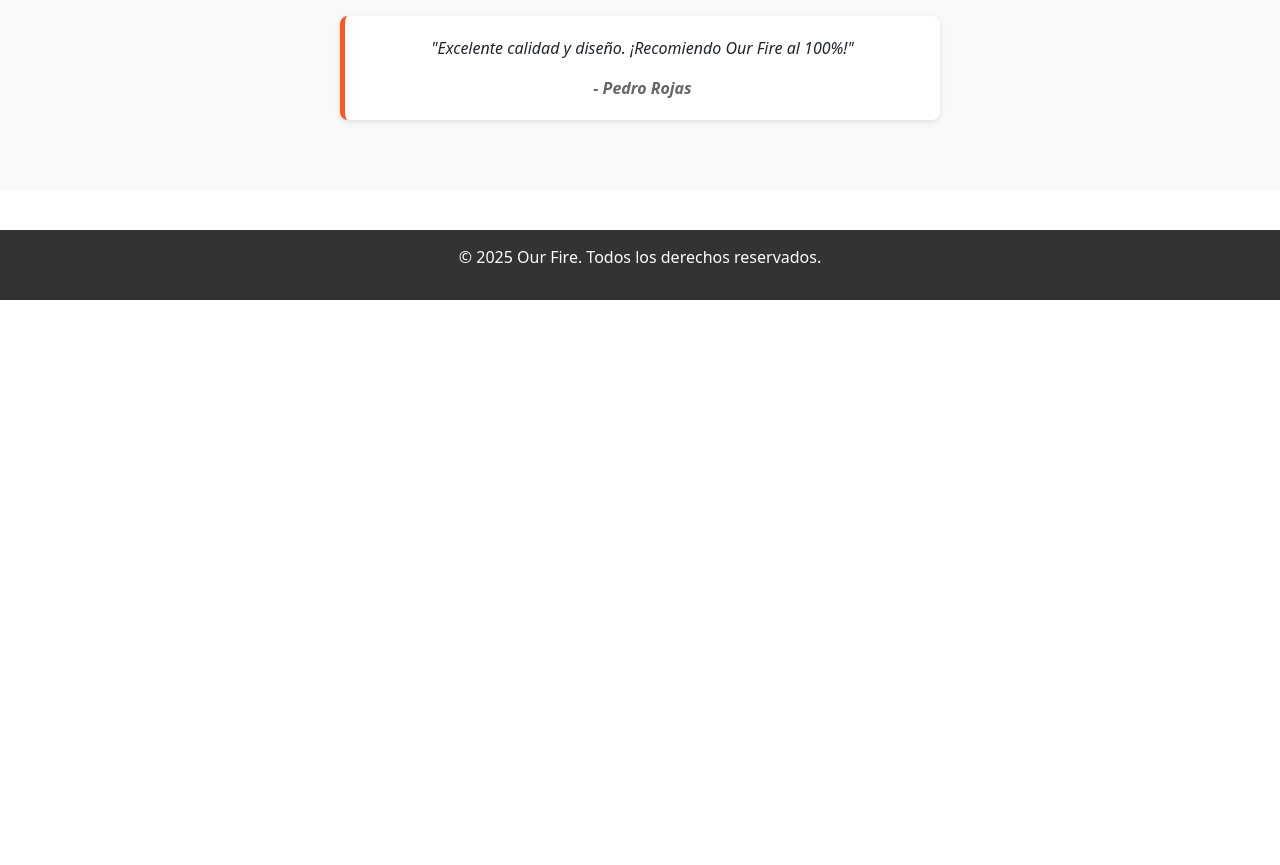
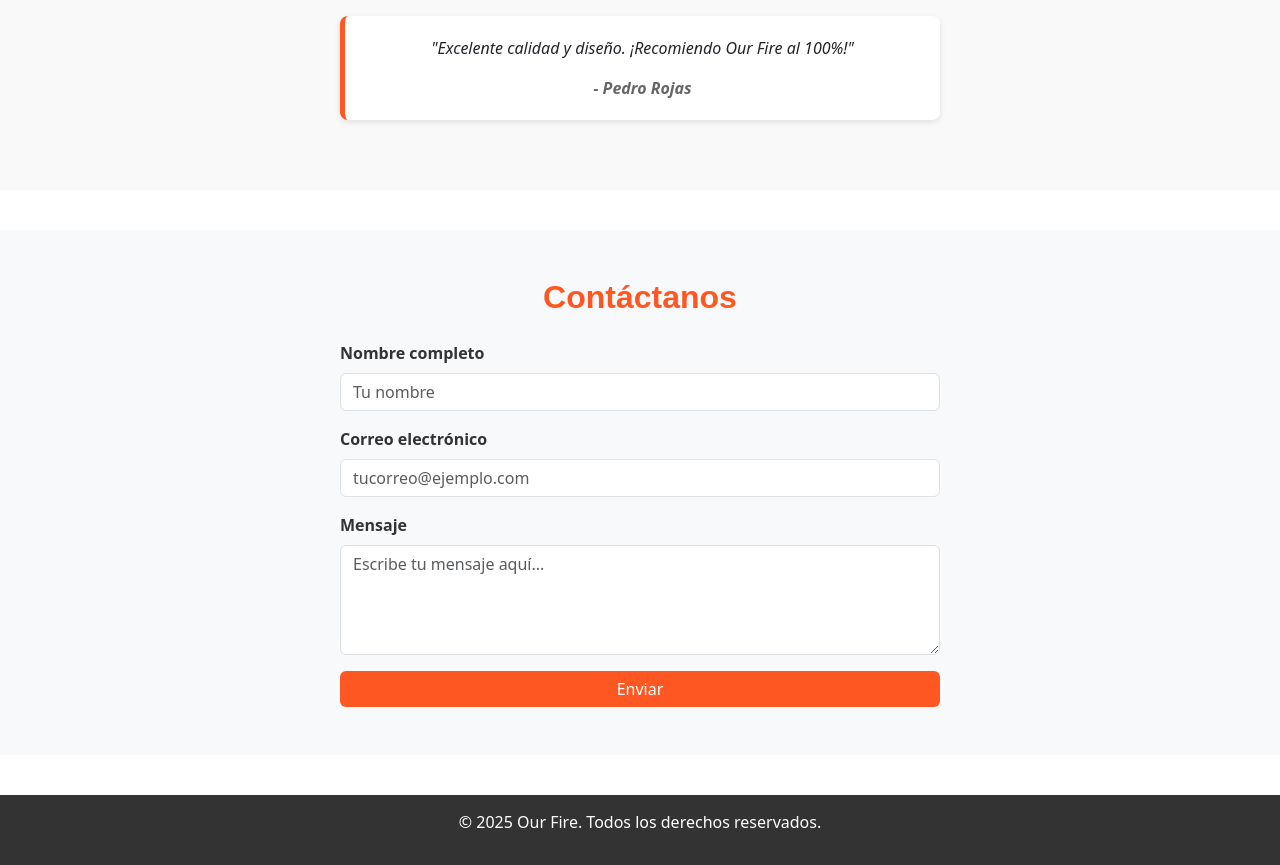
Before and after one commit to Kathefuenzalida/Proyecto3KatheFuenzalida, a plain HTML site: page index.html in a window 1280 px wide. Shown: the part 1318-2183 px from the top of the page. Before the commit the page ends 1618 px from the top, so only its background shows below. Drawn offline with nearby package versions, Linux system fonts and the light colour scheme.

Commit message:
feat. contact form

```diff
--- a/estilos.css
+++ b/estilos.css
@@ -90,7 +90,29 @@ header p {
   font-weight: bold;
   color: #666;
 }
+.contacto {
+  background-color: #fff9f5; /* suave, similar al color de tu marca */
+}
 
+.contacto h2 {
+  font-family: 'Arial', sans-serif;
+  font-weight: 700;
+}
+
+.form-label {
+  font-weight: 600;
+  color: #333;
+}
+
+.form-control:focus {
+  border-color: #FF5722;
+  box-shadow: 0 0 5px rgba(255, 87, 34, 0.5);
+}
+
+.btn-primary:hover {
+  background-color: #e64a19 !important;
+  box-shadow: 0 4px 8px rgba(230, 74, 25, 0.5);
+}
 footer {
   background-color: #333333;
   color: white;
--- a/index.html
+++ b/index.html
@@ -5,10 +5,8 @@
   <meta name="viewport" content="width=device-width, initial-scale=1.0"/>
   <title>Our Fire | Inicio</title>
 
-  <!-- Bootstrap CSS -->
   <link href="https://cdn.jsdelivr.net/npm/bootstrap@5.3.3/dist/css/bootstrap.min.css" rel="stylesheet">
 
-  <!-- Tu CSS -->
   <link rel="stylesheet" href="estilos.css">
 </head>
 <body>
@@ -75,12 +73,40 @@
       <cite>- Pedro Rojas</cite>
     </div>
   </section>
-
+<section class="contacto bg-light py-5">
+  <div class="container">
+    <h2 class="text-center mb-4" style="color: #FF5722;">Contáctanos</h2>
+    <form id="formContacto" class="mx-auto" style="max-width: 600px;">
+      <div class="mb-3">
+        <label for="nombre" class="form-label">Nombre completo</label>
+        <input type="text" class="form-control" id="nombre" placeholder="Tu nombre" required>
+      </div>
+      <div class="mb-3">
+        <label for="email" class="form-label">Correo electrónico</label>
+        <input type="email" class="form-control" id="email" placeholder="tucorreo@ejemplo.com" required>
+      </div>
+      <div class="mb-3">
+        <label for="mensaje" class="form-label">Mensaje</label>
+        <textarea class="form-control" id="mensaje" rows="4" placeholder="Escribe tu mensaje aquí..." required></textarea>
+      </div>
+      <div class="d-grid">
+        <button type="submit" class="btn btn-primary" style="background-color: #FF5722; border: none;">Enviar</button>
+      </div>
+    </form>
+  </div>
+</section>
   <footer>
     <p>&copy; 2025 Our Fire. Todos los derechos reservados.</p>
   </footer>
 
   <!-- Bootstrap JS con Popper incluido -->
   <script src="https://cdn.jsdelivr.net/npm/bootstrap@5.3.3/dist/js/bootstrap.bundle.min.js"></script>
+  <script>
+  document.getElementById('formContacto').addEventListener('submit', function(event){
+    event.preventDefault(); // evita recargar la página
+    alert('¡Gracias por contactarnos! Te responderemos pronto.');
+    this.reset();
+  });
+</script>
 </body>
 </html>
```
